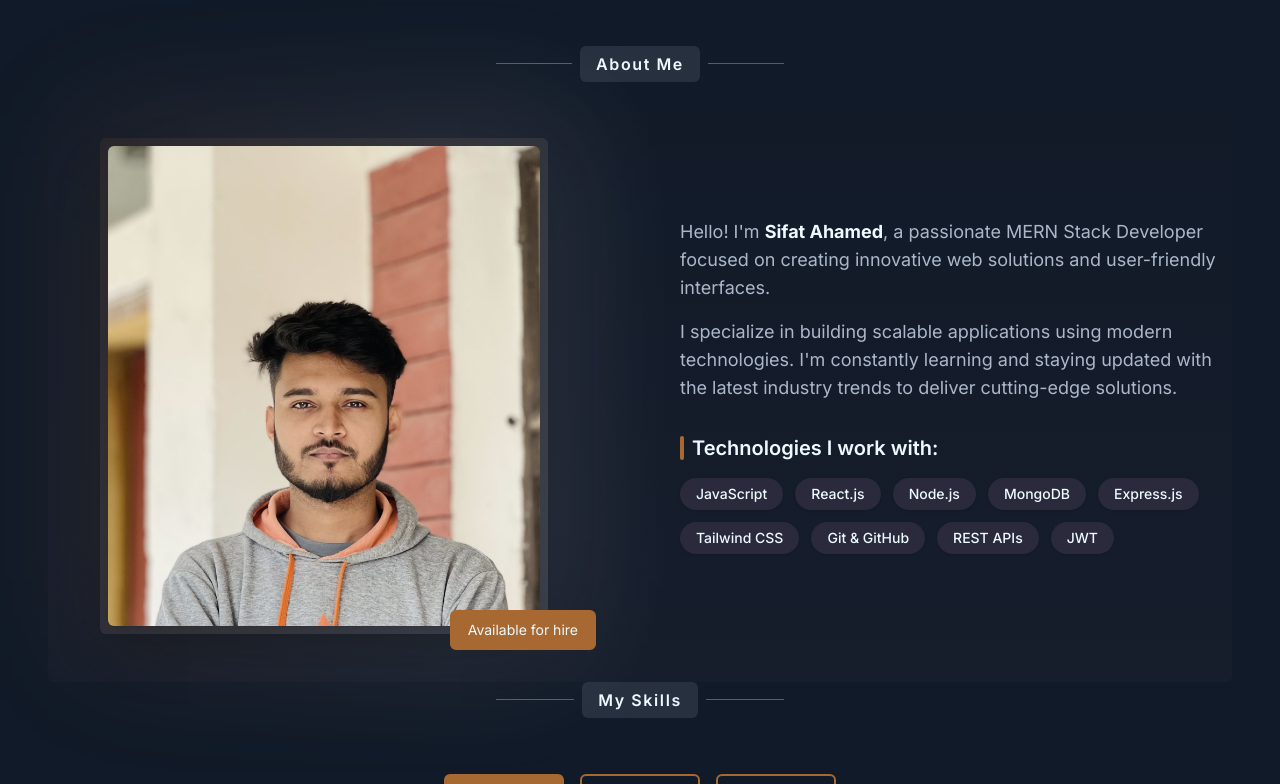
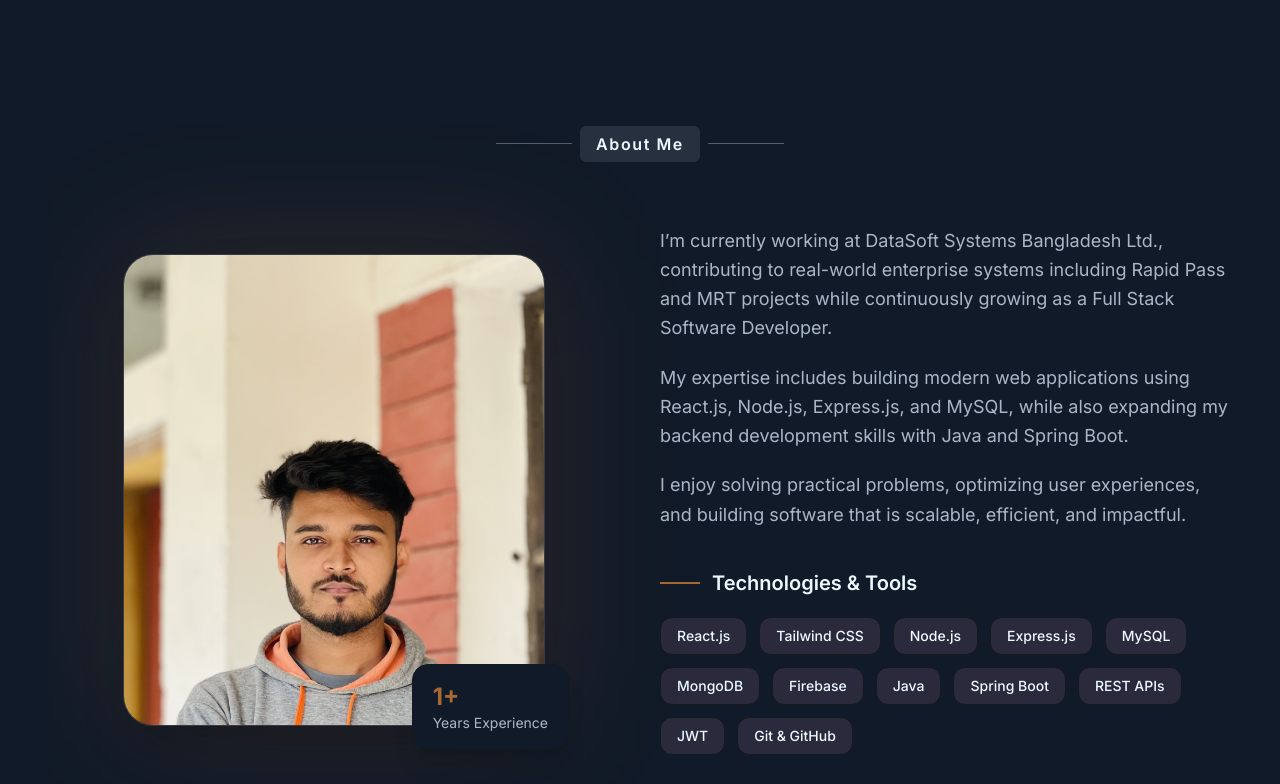
Before and after one commit to MD-SIFAT-AHAMED/My-Portfolio, a React (Vite) app: page / in a window 1280 px wide. Shown: the part 716-1500 px from the top of the page. Built offline with nearby package versions, Linux system fonts and the light colour scheme; no server answers.

Commit message:
update design about me

```diff
--- a/src/Component/Home/About.jsx
+++ b/src/Component/Home/About.jsx
@@ -1,150 +1,119 @@
 import sifat from "../../assets/img/sifat.jpg";
 import { motion } from "framer-motion";
 import SectionHeading from "../Shared/SectionHeading/SectionHeading";
-import Button from "../Shared/Ui/Button";
 
 const skills = [
-  "JavaScript",
   "React.js",
+  "Tailwind CSS",
   "Node.js",
+  "Express.js",
+  "MySQL",
   "MongoDB",
-  "Express.js",
-  "Tailwind CSS",
-  "Git & GitHub",
+  "Firebase",
+  "Java",
+  "Spring Boot",
   "REST APIs",
   "JWT",
+  "Git & GitHub",
 ];
 
 const About = () => {
   return (
-    <section
-      id="/about"
-      className="scroll-mt-20 bg-gradient-to-b from-base-100 to-base-200/20 px-4 md:px-0 py-8 md:py-12 rounded-md"
-    >
+    <section id="about" className="relative py-24 md:py-32 overflow-hidden">
+      {/* Background Blur */}
+      <div className="absolute top-0 left-0 w-72 h-72 bg-primary/10 blur-3xl rounded-full -z-10"></div>
+
       <SectionHeading>About Me</SectionHeading>
-      <div className="grid md:grid-cols-2 gap-8 sm:gap-10 lg:gap-20 items-center">
-        {/* Image Section */}
+
+      <div className="grid lg:grid-cols-12 gap-5 lg:gap-10 items-center mt-16">
+        {/* LEFT SIDE */}
         <motion.div
-          initial={{ opacity: 0, x: -50 }}
-          animate={{ opacity: 1, x: 0 }}
-          transition={{ duration: 0.8, delay: 0.2 }}
-          className="relative order-2 lg:order-1"
+          initial={{ opacity: 0, x: -60 }}
+          whileInView={{ opacity: 1, x: 0 }}
+          viewport={{ once: true }}
+          transition={{ duration: 0.8 }}
+          className="lg:col-span-6 flex justify-center"
         >
-          <div className="relative max-w-xs sm:max-w-sm mx-auto lg:max-w-md">
-            {/* Background decoration */}
-            <div className="absolute -inset-4 sm:-inset-6 bg-gradient-to-r from-primary/20 to-secondary/20 rounded-md blur-3xl opacity-60"></div>
-
-            {/* Image container */}
-            <div className="relative bg-gradient-to-br from-primary/10 to-secondary/10 p-2 rounded-md shadow-2xl">
+          <div className="relative">
+            {/* Glow */}
+            <div className="absolute inset-0 bg-primary/20 blur-3xl rounded-[40px]"></div>
+            {/* Main Image */}
+            <div className="relative overflow-hidden rounded-[30px] border border-white/10 bg-base-200/40 backdrop-blur-md shadow-2xl">
               <img
                 src={sifat}
-                alt="sifat ahamed - MERN Stack Developer"
-                className="w-full h-76 md:h-120 object-cover duration-900 transition transform ease-in-out rounded-md shadow-lg grayscale-20 hover:grayscale-0  hover:scale-105 hover:shadow-lg"
+                alt="MD Sifat Ahamed"
+                className="w-[300px] sm:w-[340px] md:w-[380px] lg:w-[420px] h-[340px] sm:h-[380px] md:h-[430px] lg:h-[470px] object-cover  object-top    transition duration-500 hover:scale-105"
               />
             </div>
 
-            {/* Floating badge */}
-            <div className="absolute -bottom-2 -right-2 sm:-bottom-4 sm:-right-1 md:-right-4 lg:-right-12">
-              <Button className="text-xs sm:text-sm px-2 sm:px-4 py-2">
-                Available for hire
-              </Button>
-            </div>
+            {/* Floating Card */}
+            <motion.div
+              initial={{ opacity: 0, y: 20 }}
+              whileInView={{ opacity: 1, y: 0 }}
+              transition={{ delay: 0.4 }}
+              className="absolute -bottom-6 -right-6 bg-base-100 border border-base-300 shadow-xl rounded-2xl px-5 py-4 backdrop-blur-md"
+            >
+              <h3 className="text-2xl font-bold text-primary">1+</h3>
+              <p className="text-sm text-base-content/70">Years Experience</p>
+            </motion.div>
           </div>
         </motion.div>
 
-        {/* Content Section */}
+        {/* RIGHT SIDE */}
         <motion.div
-          initial={{ opacity: 0, x: 50 }}
-          animate={{ opacity: 1, x: 0 }}
-          transition={{ duration: 0.8, delay: 0.4 }}
-          className="space-y-6 sm:space-y-8 order-1 lg:order-2"
+          initial={{ opacity: 0, x: 60 }}
+          whileInView={{ opacity: 1, x: 0 }}
+          viewport={{ once: true }}
+          transition={{ duration: 0.8 }}
+          className="lg:col-span-6 space-y-8"
         >
-          <motion.div
-            className="space-y-4 sm:space-y-6"
-            initial={{ opacity: 0, y: 20 }}
-            animate={{ opacity: 1, y: 0 }}
-            transition={{ duration: 0.6, delay: 0.6 }}
-          >
-            <motion.div
-              className="space-y-3 sm:space-y-4 text-base md:text-lg text-base-content/70"
-              initial={{ opacity: 0 }}
-              animate={{ opacity: 1 }}
-              transition={{ duration: 0.8, delay: 0.8 }}
-            >
-              <motion.p
-                initial={{ opacity: 0, y: 20 }}
-                animate={{ opacity: 1, y: 0 }}
-                transition={{ duration: 0.6, delay: 1.0 }}
-              >
-                Hello! I'm{" "}
-                <strong className="text-base-content">Sifat Ahamed</strong>, a
-                passionate MERN Stack Developer focused on creating innovative
-                web solutions and user-friendly interfaces.
-              </motion.p>
+          {/* Heading */}
+          <div className="space-y-5">
+            <p className="text-base md:text-lg leading-relaxed text-base-content/70">
+              I’m currently working at DataSoft Systems Bangladesh Ltd.,
+              contributing to real-world enterprise systems including Rapid Pass
+              and MRT projects while continuously growing as a Full Stack
+              Software Developer.
+            </p>
 
-              <motion.p
-                initial={{ opacity: 0, y: 20 }}
-                animate={{ opacity: 1, y: 0 }}
-                transition={{ duration: 0.6, delay: 1.2 }}
-              >
-                I specialize in building scalable applications using modern
-                technologies. I'm constantly learning and staying updated with
-                the latest industry trends to deliver cutting-edge solutions.
-              </motion.p>
-            </motion.div>
-          </motion.div>
+            <p className="text-base md:text-lg leading-relaxed text-base-content/70">
+              My expertise includes building modern web applications using
+              React.js, Node.js, Express.js, and MySQL, while also expanding my
+              backend development skills with Java and Spring Boot.
+            </p>
 
-          {/* Skills Section */}
-          <motion.div
-            className="space-y-3 sm:space-y-4"
-            initial={{ opacity: 0, y: 30 }}
-            animate={{ opacity: 1, y: 0 }}
-            transition={{ duration: 0.8, delay: 1.4 }}
-          >
-            <motion.h3
-              className="text-lg sm:text-xl font-semibold text-base-content flex items-center gap-2"
-              initial={{ opacity: 0, x: -20 }}
-              animate={{ opacity: 1, x: 0 }}
-              transition={{ duration: 0.6, delay: 1.6 }}
-            >
-              <motion.span
-                className="w-1 h-5 sm:h-6 bg-primary rounded-full"
-                initial={{ scaleY: 0 }}
-                animate={{ scaleY: 1 }}
-                transition={{ duration: 0.6, delay: 1.8 }}
-              ></motion.span>
-              Technologies I work with:
-            </motion.h3>
-            <motion.div
-              className="flex flex-wrap gap-1.5 sm:gap-2 md:gap-3"
-              initial={{ opacity: 0 }}
-              animate={{ opacity: 1 }}
-              transition={{ duration: 0.8, delay: 2.0 }}
-            >
+            <p className="text-base md:text-lg leading-relaxed text-base-content/70">
+              I enjoy solving practical problems, optimizing user experiences,
+              and building software that is scalable, efficient, and impactful.
+            </p>
+          </div>
+
+          {/* Skills */}
+          <div className="space-y-5 pt-2">
+            <div className="flex items-center gap-3">
+              <div className="w-10 h-[2px] bg-primary"></div>
+
+              <h3 className="text-xl font-semibold">Technologies & Tools</h3>
+            </div>
+
+            <div className="flex flex-wrap gap-3">
               {skills.map((skill, index) => (
                 <motion.span
                   key={skill}
-                  initial={{ opacity: 0, scale: 0.8, y: 20 }}
-                  animate={{ opacity: 1, scale: 1, y: 0 }}
-                  transition={{
-                    duration: 0.4,
-                    delay: 2.2 + index * 0.1,
-                    type: "spring",
-                    stiffness: 100,
+                  initial={{ opacity: 0, y: 10 }}
+                  whileInView={{ opacity: 1, y: 0 }}
+                  transition={{ delay: index * 0.05 }}
+                  whileHover={{
+                    scale: 1.05,
+                    y: -2,
                   }}
-                  whileHover={{
-                    scale: 1.1,
-                    y: -3,
-                    transition: { duration: 0.2 },
-                  }}
-                  whileTap={{ scale: 0.95 }}
-                  className="px-2.5 sm:px-4 py-1 sm:py-1.5 bg-base-200 hover:bg-primary hover:text-primary-content rounded-full text-xs sm:text-sm font-medium transition-all duration-100 cursor-default shadow-sm hover:shadow-md"
+                  className="px-4 py-2 rounded-xl bg-base-200 border border-base-300 hover:border-primary hover:bg-primary hover:text-white transition-all duration-300 text-sm font-medium cursor-default"
                 >
                   {skill}
                 </motion.span>
               ))}
-            </motion.div>
-          </motion.div>
+            </div>
+          </div>
         </motion.div>
       </div>
     </section>
```
